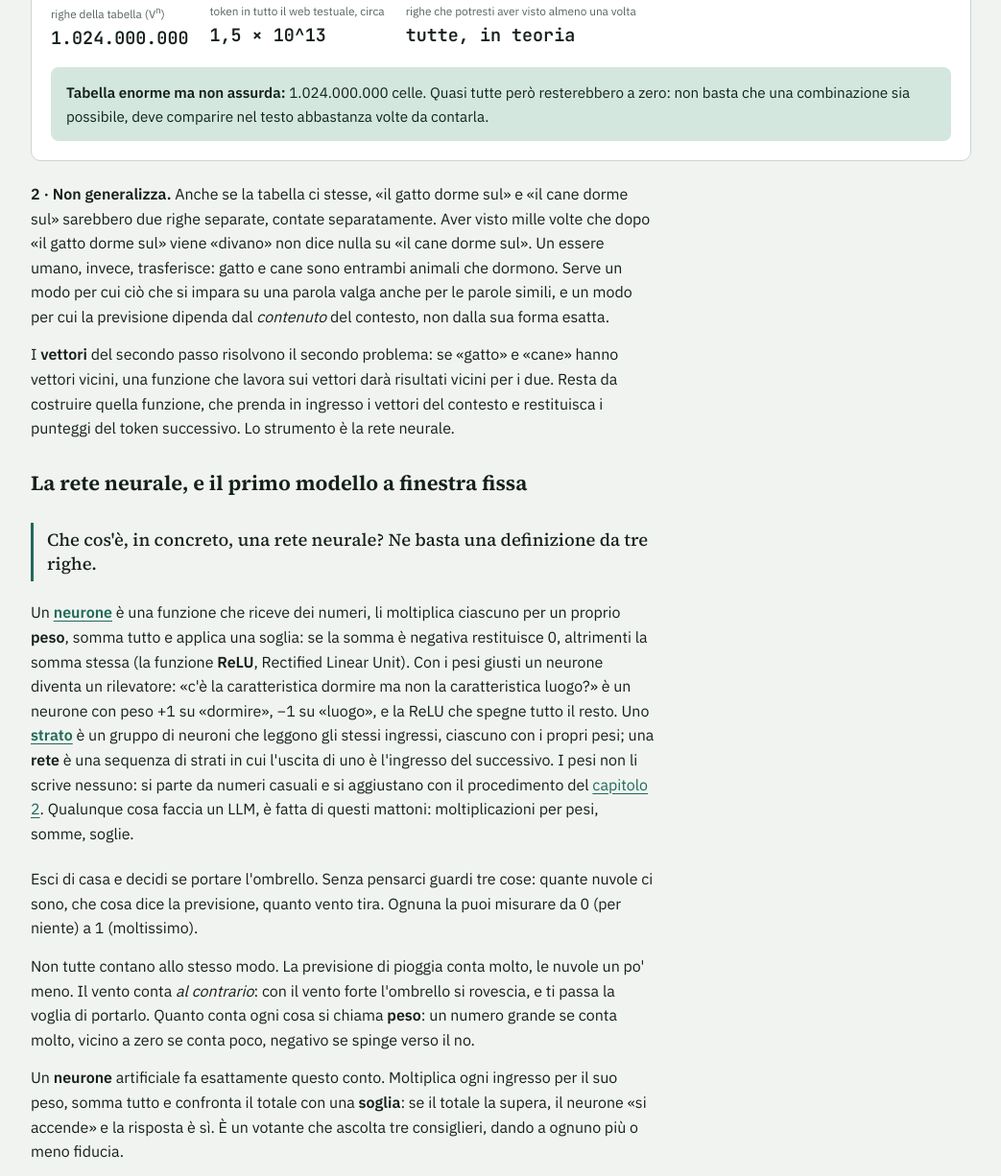
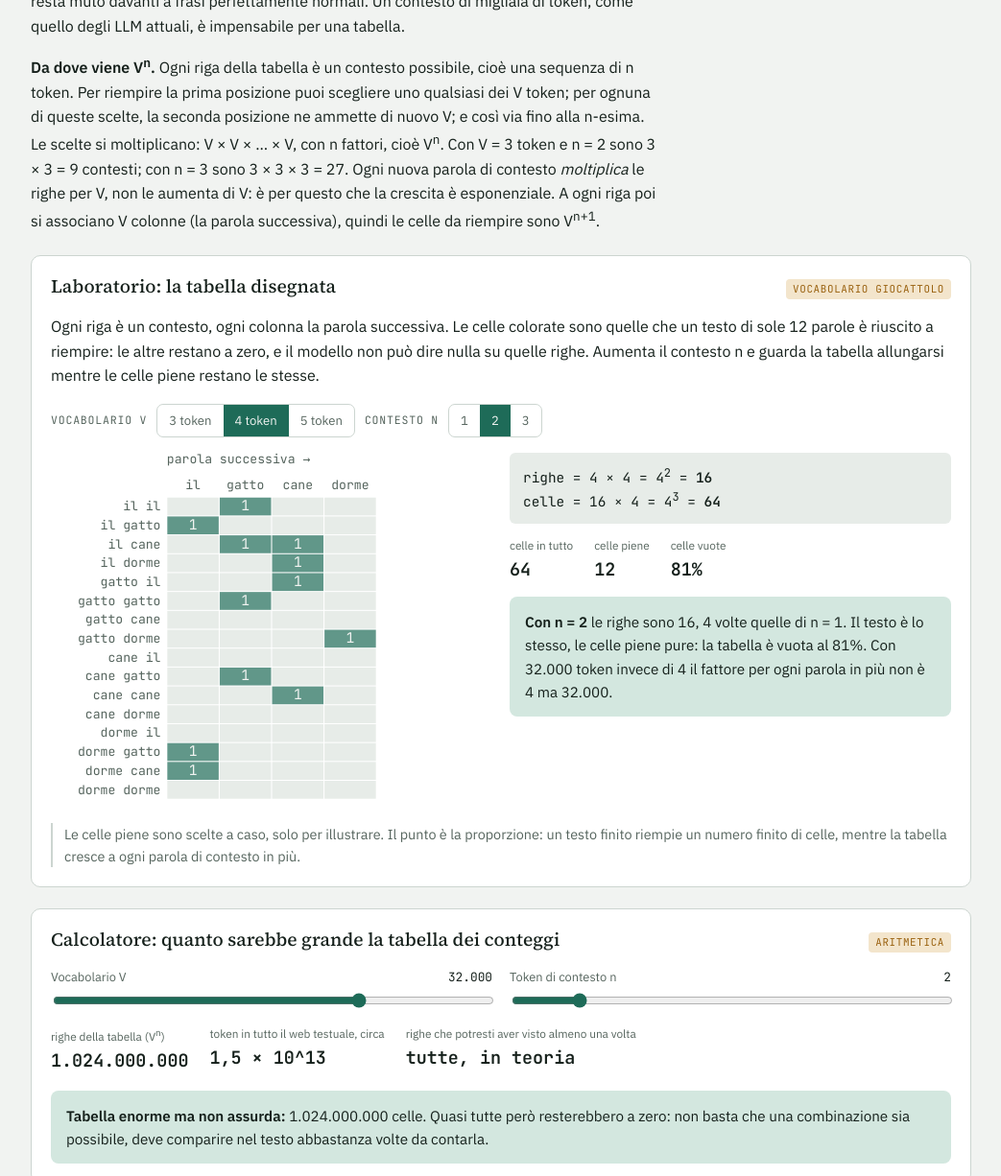
Before and after one commit to Pericle82/explorables, a website: page docs/training-llm.html in a window 1280 px wide. Shown: the part 4481-5707 px from the top of the page at 96% size, without its empty margins (118-1161 px from the left). Drawn offline with Linux system fonts and the light colour scheme.

Commit message:
training-llm: aggiornamento della descrizione dei vettori nei modelli LLM e aggiunta di un laboratorio interattivo sulla tabella dei conteggi

```diff
--- a/docs/training-llm.html
+++ b/docs/training-llm.html
@@ -500,7 +500,7 @@ table.mt.small td,table.mt.small th{font-size:.78rem;padding:3px 6px}
     <p class="note">I numeri sono inventati, scelti perché il conto torni esatto. In un modello vero il vettore ha migliaia di numeri senza nome, e il conto arriva solo vicino alla parola giusta.</p>
   </div>
   <div class="prose stack">
-    <p><b>E nei modelli veri?</b> La vettore di ogni token non ha 2 numeri ma 4.096 (in un modello da 7 miliardi di pesi). Nessuno dà loro un nome come «regale» o «femminile»: all'inizio sono numeri a caso, e il modello li sistema da solo durante l'allenamento, leggendo moltissimo testo, con il ciclo del capitolo 2. Alla fine le parole usate in modo simile hanno vettori simili, e alcune direzioni prendono un significato, ma solo in modo approssimato: per questo re − uomo + donna arriva <i>vicino</i> a regina, non esattamente sopra.</p>
+    <p><b>E nei modelli veri?</b> Il vettore di ogni token non ha 2 numeri ma migliaia. Quanti, lo decide chi progetta il modello prima di allenarlo, ed è un compromesso: più numeri lasciano spazio a più sfumature ma costano più calcoli e più memoria. GPT-2 piccolo ne usa 768, i modelli da 7 miliardi di pesi come Llama 2 e Mistral 4.096 (il valore che ritroverai negli esempi di questa guida, che usa come modello di riferimento Llama 2 7B: è aperto, di una taglia che si può eseguire sul proprio computer e ben documentato), GPT-3 12.288. Si scelgono numeri «tondi» per il computer, come 4.096 = 2<sup>12</sup>, perché le schede grafiche fanno i conti a blocchi di 64 o 128 numeri e così non sprecano spazio. Nessuno dà a questi numeri un nome come «regale» o «femminile»: all'inizio sono numeri a caso, e il modello li sistema da solo durante l'allenamento, leggendo moltissimo testo, con il ciclo del capitolo 2. Alla fine le parole usate in modo simile hanno vettori simili, e alcune direzioni prendono un significato, ma solo in modo approssimato: per questo re − uomo + donna arriva <i>vicino</i> a regina, non esattamente sopra.</p>
   </div>
   <div class="prose stack">
     <p>Fin qui nessuna previsione: abbiamo solo una lista di punti in uno spazio a d dimensioni, uno per token, ciascuno ignaro degli altri. Il problema da risolvere è: <b>data questa lista, produrre una probabilità per ogni token del vocabolario come prossimo token</b>. Tutto ciò che segue sono modi diversi di costruire questa funzione.</p>
@@ -517,6 +517,29 @@ table.mt.small td,table.mt.small th{font-size:.78rem;padding:3px 6px}
   <div class="prose stack">
     <p>Due motivi, e il transformer nasce per rispondere a entrambi.</p>
     <p><b>1 · La tabella esplode.</b> Con un vocabolario di V token e un contesto di n token, le combinazioni possibili sono V<sup>n</sup>. Già con 32.000 token e un contesto di appena 3, sono 32.000³ ≈ 3 × 10¹³ righe: più di quante parole esistano in tutti i testi mai scritti. Quasi tutte le combinazioni non compaiono mai nel corpus, quindi il modello non ha nulla da contare e resta muto davanti a frasi perfettamente normali. Un contesto di migliaia di token, come quello degli LLM attuali, è impensabile per una tabella.</p>
+    <p><b>Da dove viene V<sup>n</sup>.</b> Ogni riga della tabella è un contesto possibile, cioè una sequenza di n token. Per riempire la prima posizione puoi scegliere uno qualsiasi dei V token; per ognuna di queste scelte, la seconda posizione ne ammette di nuovo V; e così via fino alla n-esima. Le scelte si moltiplicano: V × V × … × V, con n fattori, cioè V<sup>n</sup>. Con V = 3 token e n = 2 sono 3 × 3 = 9 contesti; con n = 3 sono 3 × 3 × 3 = 27. Ogni nuova parola di contesto <i>moltiplica</i> le righe per V, non le aumenta di V: è per questo che la crescita è esponenziale. A ogni riga poi si associano V colonne (la parola successiva), quindi le celle da riempire sono V<sup>n+1</sup>.</p>
+  </div>
+  <div class="lab">
+    <div class="lab-head"><h3>Laboratorio: la tabella disegnata</h3><span class="tag">vocabolario giocattolo</span></div>
+    <p>Ogni riga è un contesto, ogni colonna la parola successiva. Le celle colorate sono quelle che un testo di sole 12 parole è riuscito a riempire: le altre restano a zero, e il modello non può dire nulla su quelle righe. Aumenta il contesto n e guarda la tabella allungarsi mentre le celle piene restano le stesse.</p>
+    <div class="row">
+      <span class="diag-title">Vocabolario V</span>
+      <div class="seg" id="tbV" role="group" aria-label="Dimensione del vocabolario"><button aria-pressed="false" data-v="3">3 token</button><button aria-pressed="true" data-v="4">4 token</button><button aria-pressed="false" data-v="5">5 token</button></div>
+      <span class="diag-title">Contesto n</span>
+      <div class="seg" id="tbN" role="group" aria-label="Lunghezza del contesto"><button aria-pressed="false" data-v="1">1</button><button aria-pressed="true" data-v="2">2</button><button aria-pressed="false" data-v="3">3</button></div>
+    </div>
+    <div class="grid2">
+      <div>
+        <svg id="tbSvg" class="chart z-svg" viewBox="0 0 400 340" style="max-width:420px;margin:0 auto" role="img" aria-label="La tabella dei conteggi: righe i contesti possibili, colonne la parola successiva"></svg>
+        <p class="vx-sr" id="tbSr"></p>
+      </div>
+      <div class="stack">
+        <div class="formula" id="tbF" style="white-space:normal"></div>
+        <div class="readout" id="tbOut"></div>
+        <p class="callout" id="tbMsg" aria-live="polite"></p>
+      </div>
+    </div>
+    <p class="note">Le celle piene sono scelte a caso, solo per illustrare. Il punto è la proporzione: un testo finito riempie un numero finito di celle, mentre la tabella cresce a ogni parola di contesto in più.</p>
   </div>
   <div class="lab">
     <div class="lab-head"><h3>Calcolatore: quanto sarebbe grande la tabella dei conteggi</h3><span class="tag">aritmetica</span></div>
@@ -1808,7 +1831,7 @@ table.mt.small td,table.mt.small th{font-size:.78rem;padding:3px 6px}
       </figure>
       <figure>
         <svg viewBox="0 0 170 134" role="img" aria-label="Vettore: una fila di d caselle"><rect class="bxa" x="43" y="52" width="84" height="14"/><path class="ac" stroke-width=".7" d="M57 52v14M71 52v14M85 52v14M99 52v14M113 52v14"/><line class="ln" x1="43" y1="78" x2="127" y2="78"/><text x="85" y="94" text-anchor="middle" font-size="12">d</text></svg>
-        <p class="tn-cap"><b>Rango 1 · vettore</b> shape [d], d numeri. La vettore di un token.</p>
+        <p class="tn-cap"><b>Rango 1 · vettore</b> shape [d], d numeri. Il vettore di un token.</p>
       </figure>
       <figure>
         <svg viewBox="0 0 170 134" role="img" aria-label="Matrice: L righe per d colonne"><rect class="bxa" x="46" y="26" width="84" height="56"/><path class="ac" stroke-width=".7" d="M60 26v56M74 26v56M88 26v56M102 26v56M116 26v56M46 40h84M46 54h84M46 68h84"/><line class="ln" x1="46" y1="92" x2="130" y2="92"/><text x="88" y="108" text-anchor="middle" font-size="12">d</text><line class="ln" x1="38" y1="26" x2="38" y2="82"/><text x="31" y="58" text-anchor="end" font-size="12">L</text></svg>
@@ -2787,6 +2810,36 @@ function drawToy(){const pre=tyToks.slice(0,tyPos+1),r=tyRun(pre);
 seg("#tySent",v=>{tyToks=[...TY_SENTS[+v]];tyPos=tyToks.length-1;drawToy();});
 $("#tyGen").onclick=()=>{const pre=tyToks.slice(0,tyPos+1),r=tyRun(pre);let best=0;r.p.forEach((v,i)=>{if(v>r.p[best])best=i;});const top=TY_V[best];if(top==="<eos>"&&tyPos===tyToks.length-1)return;tyToks=[...pre,top];tyPos=tyToks.length-1;drawToy();};
 $("#tyReset").onclick=()=>{const v=+document.querySelector('#tySent [aria-pressed="true"]').dataset.v;tyToks=[...TY_SENTS[v]];tyPos=tyToks.length-1;drawToy();};
+/* tabella dei conteggi disegnata */
+const TB_W=["il","gatto","cane","dorme","sul"];
+function tbRng(seed){return()=>{seed=(seed*1664525+1013904223)>>>0;return seed/4294967296;};}
+function drawTb(){
+  const V=+document.querySelector("#tbV [aria-pressed=true]").dataset.v,n=+document.querySelector("#tbN [aria-pressed=true]").dataset.v;
+  const words=TB_W.slice(0,V),rows=Math.pow(V,n),cells=rows*V,EV=12;
+  const rnd=tbRng(7+V*31+n),cnt=new Map();
+  for(let i=0;i<EV;i++){const k=Math.floor(rnd()*cells);cnt.set(k,(cnt.get(k)||0)+1);}
+  const filled=cnt.size,svg=$("#tbSvg"),H=300,top=44,left=n>1?96:64,cw=Math.min(52,(390-left)/V),rh=Math.min(22,H/rows);
+  let o="";
+  words.forEach((w,j)=>{o+=`<text x="${left+j*cw+cw/2}" y="${top-8}" text-anchor="middle" class="z-mut">${w}</text>`;});
+  o+=`<text x="${left}" y="10" class="z-mut">parola successiva →</text>`;
+  const showLab=rh>=11;
+  for(let r=0;r<rows;r++){
+    const y=top+r*rh;
+    if(showLab){let t=[],x=r;for(let i=0;i<n;i++){t.unshift(words[x%V]);x=Math.floor(x/V);}o+=`<text x="${left-6}" y="${y+rh/2+4}" text-anchor="end" class="z-mut">${t.join(" ")}</text>`;}
+    for(let j=0;j<V;j++){const c=cnt.get(r*V+j)||0;
+      o+=`<rect x="${left+j*cw+.5}" y="${y+.5}" width="${cw-1}" height="${Math.max(rh-1,1)}" fill="${c?"var(--accent)":"var(--surface-2)"}" fill-opacity="${c?Math.min(.45+c*.25,1):1}"/>`;
+      if(c&&rh>=11)o+=`<text x="${left+j*cw+cw/2}" y="${y+rh/2+4}" text-anchor="middle" style="fill:var(--bg)">${c}</text>`;}
+  }
+  if(!showLab)o+=`<text x="${left-6}" y="${top+10}" text-anchor="end" class="z-mut">${rows} righe</text>`;
+  svg.setAttribute("viewBox",`0 0 400 ${top+Math.min(H,rows*rh)+8}`);
+  svg.innerHTML=o;
+  const ctx=Array(n).fill(V).join(" × ");
+  $("#tbF").innerHTML=`righe = ${ctx} = ${V}<sup>${n}</sup> = <b>${rows}</b><br>celle = ${rows} × ${V} = ${V}<sup>${n+1}</sup> = <b>${cells}</b>`;
+  $("#tbOut").innerHTML=`<div><small>celle in tutto</small><strong>${cells}</strong></div><div><small>celle piene</small><strong>${filled}</strong></div><div><small>celle vuote</small><strong>${Math.round((1-filled/cells)*100)}%</strong></div>`;
+  $("#tbMsg").innerHTML=n===1?`<b>Con n = 1</b> la tabella è piccola (${cells} celle) e un testo anche breve ne riempie buona parte: è il modello a bigrammi.`:`<b>Con n = ${n}</b> le righe sono ${rows}, ${V} volte quelle di n = ${n-1}. Il testo è lo stesso, le celle piene pure: la tabella è vuota al ${Math.round((1-filled/cells)*100)}%. Con 32.000 token invece di ${V} il fattore per ogni parola in più non è ${V} ma 32.000.`;
+  $("#tbSr").textContent=`Tabella con ${rows} righe e ${V} colonne, ${cells} celle in tutto, ${filled} piene.`;
+}
+seg("#tbV",drawTb);seg("#tbN",drawTb);drawTb();
 /* calcolatore tabella n-grammi */
 const ngV=$("#ngV"),ngN=$("#ngN");
 function drawNg(){const V=+Math.pow(10,+ngV.value).toPrecision(2),n=+ngN.value;$("#ngVo").textContent=V.toLocaleString("it-IT");$("#ngNo").textContent=n;
```
